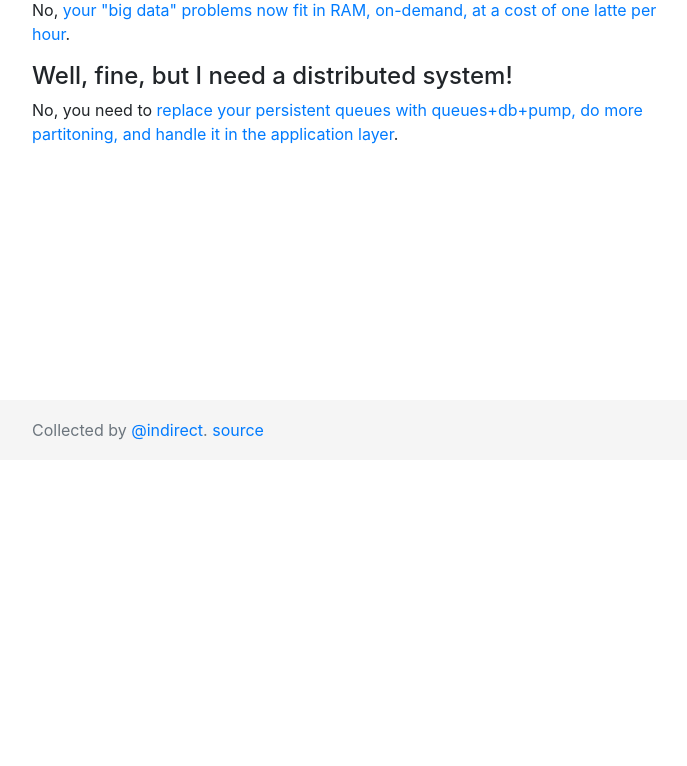
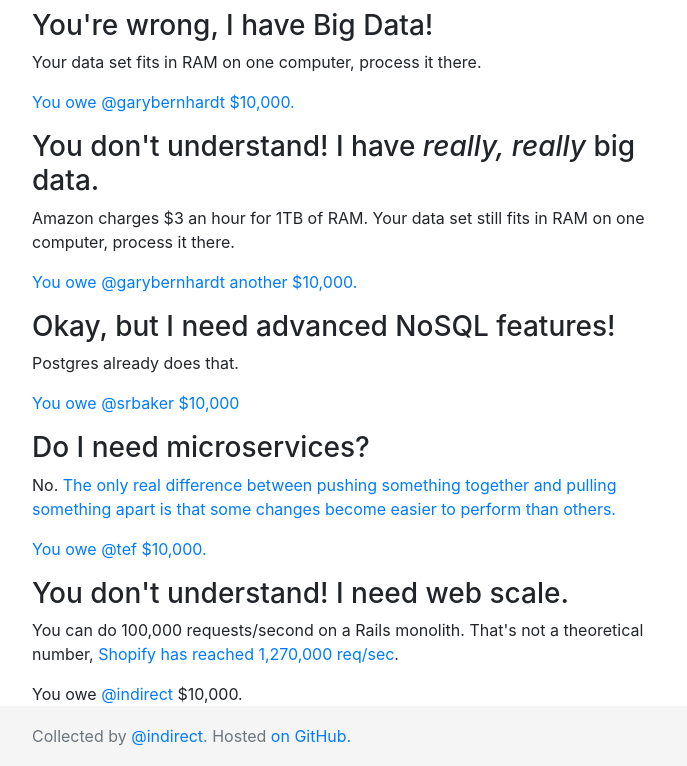
Before and after one commit to indirect/startupconsultants.us, a plain HTML site: page index.html in a window 1280 px wide. Shown: the part 340-1106 px from the top of the page, without its empty margins (283-970 px from the left). Before the commit the page ends 800 px from the top, so only its background shows below. Drawn offline with nearby package versions, Linux system fonts and the light colour scheme.

Commit message:
add some more answers

```diff
--- a/index.html
+++ b/index.html
@@ -1,9 +1,11 @@
 <!doctype html>
 <html lang="en">
+
 <head>
   <meta charset="utf-8">
   <meta name="viewport" content="width=device-width, initial-scale=1, shrink-to-fit=no">
-		<link rel="stylesheet" href="https://stackpath.bootstrapcdn.com/bootstrap/4.1.3/css/bootstrap.min.css" integrity="sha384-MCw98/SFnGE8fJT3GXwEOngsV7Zt27NXFoaoApmYm81iuXoPkFOJwJ8ERdknLPMO" crossorigin="anonymous">
+  <link rel="stylesheet" href="https://stackpath.bootstrapcdn.com/bootstrap/4.1.3/css/bootstrap.min.css"
+    integrity="sha384-MCw98/SFnGE8fJT3GXwEOngsV7Zt27NXFoaoApmYm81iuXoPkFOJwJ8ERdknLPMO" crossorigin="anonymous">
   <title>Startup Consultants</title>
 
   <style>
@@ -12,15 +14,20 @@
       position: relative;
       min-height: 100%;
     }
+
     body {
-				margin-bottom: 60px; /* Margin bottom by footer height */
+      margin-bottom: 60px;
+      /* Margin bottom by footer height */
     }
+
     .footer {
       position: absolute;
       bottom: 0;
       width: 100%;
-				height: 60px; /* Set the fixed height of the footer here */
-				line-height: 60px; /* Vertically center the text there */
+      height: 60px;
+      /* Set the fixed height of the footer here */
+      line-height: 60px;
+      /* Vertically center the text there */
       background-color: #f5f5f5;
     }
 
@@ -33,32 +40,49 @@
       max-width: 680px;
       padding: 0 15px;
     }
+
   </style>
 </head>
+
 <body>
   <main class="container" role="main">
     <h1 class='mt-5'>startupconsultants.us</h1>
 
-			<h2 class='mt-5'>Solve your startup's technical problems</h1>
+    <h2 class='mt-5'>Solve your startup's technical problems</h2>
 
     <ol>
       <li>Notice you don't have any new, unusual, or hard technical problems.</li>
       <li><a href="http://mcfunley.com/choose-boring-technology">Choose boring technology.</a></li>
     </ol>
 
-			<h2>FAQ</h2>
+    <h2 class="mt-5 mb-4"">FAQ</h2>
+			<h3>You're wrong, I have Big Data!</h3>
+      <p>Your data set fits in RAM on one computer, process it there.</p>
+      <p><a href="https://mobile.twitter.com/garybernhardt/status/600783770925420546">You owe @garybernhardt $10,000.</a></p>
 
-			<h4>You're wrong, I have Big Data!</h4>
-			<p>No, <a href="https://twitter.com/garybernhardt/status/987447046150934528">your "big data" problems now fit in RAM, on-demand, at a cost of one latte per hour</a>.</p>
+      <h3>You don't understand! I have <em>really, really</em> big data.</h3>
+      <p>Amazon charges $3 an hour for 1TB of RAM. Your data set still fits in RAM on one computer, process it there.</p>
+      <p><a href="https://mobile.twitter.com/garybernhardt/status/987447046150934528">You owe @garybernhardt another $10,000.</a></p>
 
-			<h4>Well, fine, but I need a distributed system!</h4>
-			<p>No, you need to <a href="https://twitter.com/tef/status/1022637740704165889">replace your persistent queues with queues+db+pump, do more partitoning, and handle it in the application layer</a>.</p>
+      <h3>Okay, but I need advanced NoSQL features!</h3>
+      <p>Postgres already does that.</p>
+      <p><a href="https://twitter.com/srbaker/status/1623405175351173126">You owe @srbaker $10,000</a></p>
 
+      <h3>Do I need microservices?</h3>
+      <p>No. <a href="https://programmingisterrible.com/post/176657481103/repeat-yourself-do-more-than-one-thing-and">The only real difference between pushing something together and pulling something apart is that some changes become easier to perform than others.</a></p>
+      <p><a href="https://mobile.twitter.com/tef_ebooks/status/1016767159501017088">You owe @tef $10,000.</a></p>
+
+      <h3>You don't understand! I need web scale.</h3>
+      <p>You can do 100,000 requests/second on a Rails monolith. That's not a theoretical number, <a href="https://twitter.com/ShopifyEng/status/1597983926126977024">Shopify has reached 1,270,000 req/sec</a>.</p>
+      <p>You owe <a href="https://twitter.com/indirect">@indirect</a> $10,000.</p>
   </main>
+
   <footer class="footer">
     <div class="container">
-				<span class="text-muted">Collected by <a href="http://arko.net">@indirect</a>. <a href="https://github.com/indirect/startupconsultants.us">source</a></span>
+      <span class="text-muted">Collected by <a href="http://arko.net">@indirect</a>. Hosted <a
+          href="https://github.com/indirect/startupconsultants.us">on GitHub.</a></span>
     </div>
   </footer>
 </body>
+
 </html>
```
Lines whose indentation alone changed are shown as unchanged.
